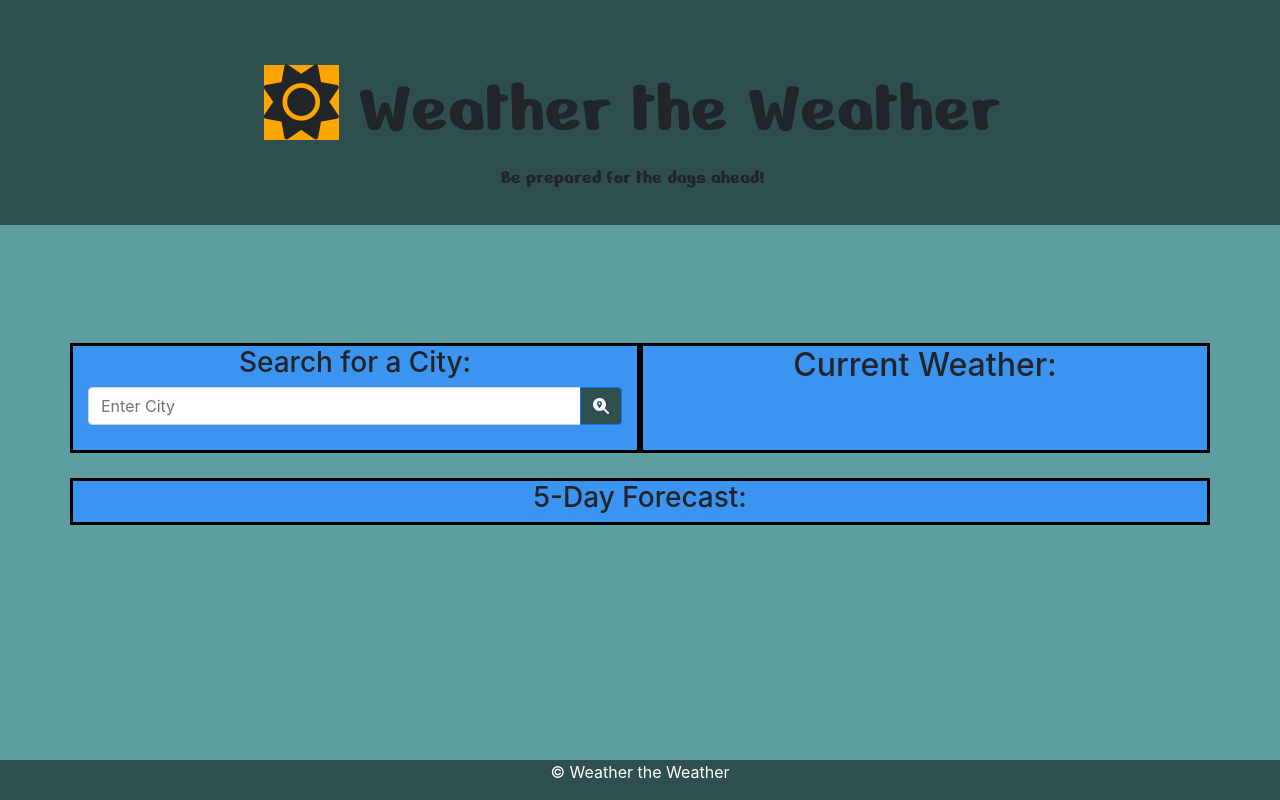
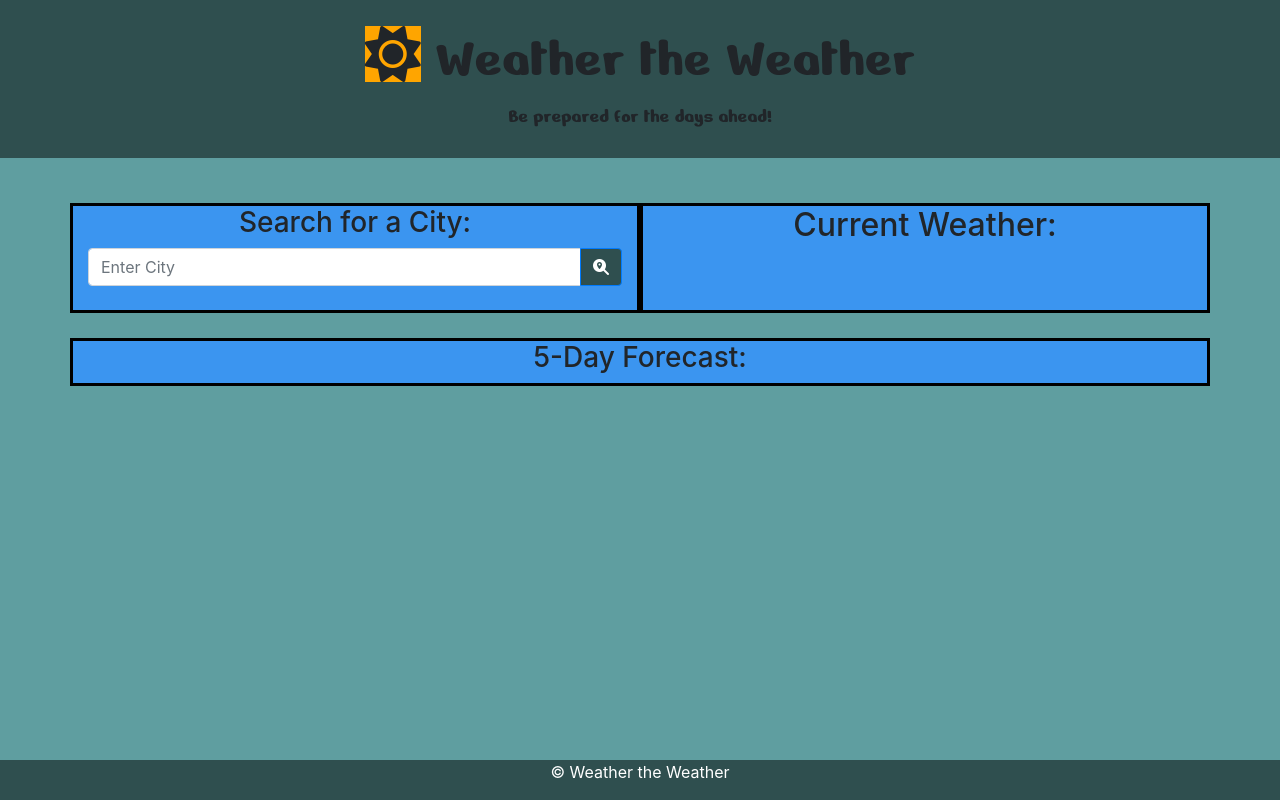
Before and after one commit to bcermak/Weather-Dashboard, a plain HTML site: page public/index.html in a window 1280 px wide. Drawn offline with nearby package versions, Linux system fonts and the light colour scheme.

Commit message:
some work on the jumbotron and content padding

```diff
--- a/public/index.html
+++ b/public/index.html
@@ -13,13 +13,14 @@
 </head>
 
 <body>
+
     <div class="jumbotron jumbotron-fluid">
-        <div class="container jumboText">
-
-          <h1 style="font-size: 75px;"> <i style="background-color: orange;" class="fas fa-sun"></i> Weather the Weather</h1>
+        <div class="container">
+          <h1 class="display-4"><i style="background-color: orange; margin-top: 15px;" class="fas fa-sun"></i> Weather the Weather</h1>
           <p class="lead">Be prepared for the days ahead!</p>
         </div>
       </div>
+
 
     <div class="container mainContent">
         <div class="row currentMain">
--- a/public/style.css
+++ b/public/style.css
@@ -4,19 +4,17 @@ body {
 
 .jumbotron {
     font-family: 'Nerko One', cursive;
-    font-size: 60px;
     background-color: darkslategray;
     text-align: center;
-    padding-right: 15px;
-    height: 225px;
+    padding: 11px 0px ;
+
 }
 
-.jumboText {
-padding-bottom: 50px;
+.lead {
+
 }
 
 .searchTool {
-    margin-top: 7.5%;
     height: 110px;
     width: 340px;
     background-color: rgb(59, 149, 240);
@@ -29,7 +27,7 @@ padding-bottom: 50px;
 }
 
 #current {
-    margin-top: 7.5%;
+
     height: 110px;
     width: 340px;
     background-color: rgb(59, 149, 240);
@@ -95,7 +93,8 @@ width: 25%;
 }
 
 .mainContent {
-    margin-bottom: 250px;
+    margin-bottom: 70px;
+    margin-top: 45px;
 }
 
 .footer {
```
Also changed, not shown: 1 other file.
